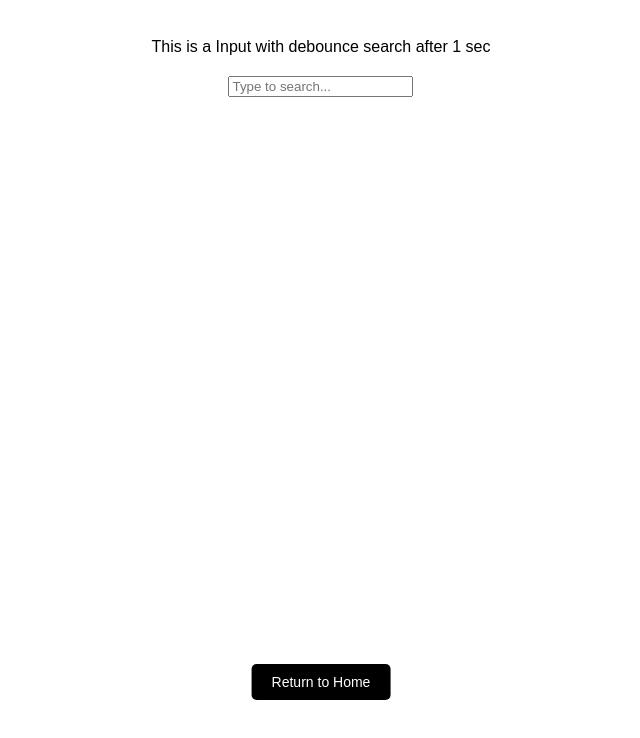
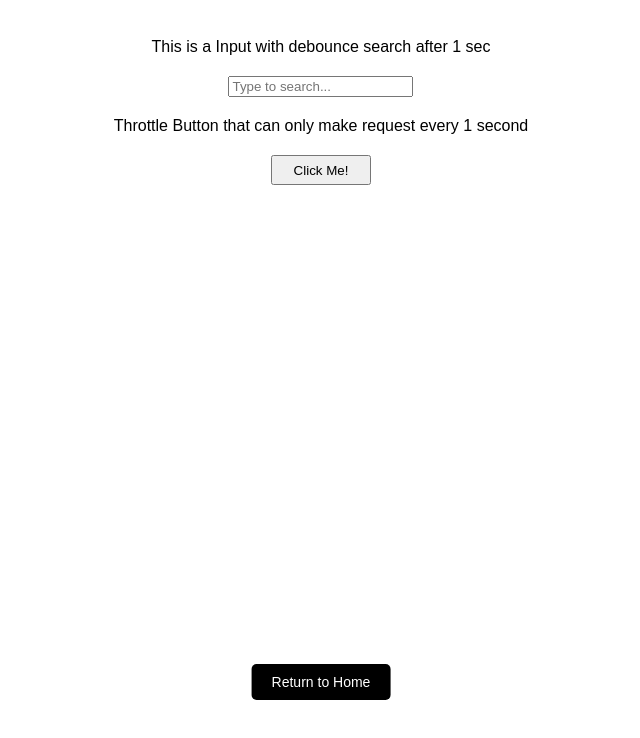
Before and after one commit to timmy1544/web_games, a React (Create React App) app in the folder app/: page /DebounceThrottle in a window 1280 px wide. Shown: the top 738 px of the page, without its empty margins (319-959 px from the left). Built offline with nearby package versions, Linux system fonts and the light colour scheme.

Commit message:
add throttle button

```diff
--- a/app/src/games/debounce_and_throttle/DebounceAndThrootle.jsx
+++ b/app/src/games/debounce_and_throttle/DebounceAndThrottle.jsx
@@ -1,10 +1,13 @@
 import './DebounceAndThrottle.scss'
 import DebounceInput from './Debounce';
+import ThrottleButton from './Throttle';
+
 const DebounceAndThrottle = () => {
 
     return (
         <div className='container'>
             <DebounceInput />
+            <ThrottleButton />
         </div>
     )
 }
--- a/app/src/games/debounce_and_throttle/DebounceAndThrottle.scss
+++ b/app/src/games/debounce_and_throttle/DebounceAndThrottle.scss
@@ -4,11 +4,16 @@
     gap: 20px;
     margin-top: 30px;
 
-    .debounce {
+    .debounce, .throttle {
         display:flex;
         flex-direction: column;
         justify-content: center;
         align-items: center;
         gap: 20px;
+
+        > button {
+            width: 100px;
+            height:30px
+        }
     }
 }
--- /dev/null
+++ b/app/src/games/debounce_and_throttle/Throttle.jsx
@@ -0,0 +1,25 @@
+import { useRef } from "react";
+
+const THROTTLE_TIME = 2000 //ms;
+
+const ThrottleButton = () => {
+    const lastClick = useRef(0);
+
+    const handleClick = () => {
+        const now = Date.now();
+        if (now - lastClick.current >= THROTTLE_TIME) {
+            // eslint-disable-next-line
+            console.log("%c" + 'Button is click!', "color: blue; font-weight: bold;");
+            lastClick.current = now
+        }
+    }
+
+    return (
+        <div className='throttle'>
+            Throttle Button that can only make request every 1 second
+            <button onClick={handleClick}>Click Me!</button>
+        </div>
+    )
+}
+
+export default ThrottleButton;
--- a/app/src/games/debounce_and_throttle/index.js
+++ b/app/src/games/debounce_and_throttle/index.js
@@ -1,2 +1,2 @@
-import DeboundAndThrottle from './DebounceAndThrootle';
+import DeboundAndThrottle from './DebounceAndThrottle';
 export default DeboundAndThrottle;
```
